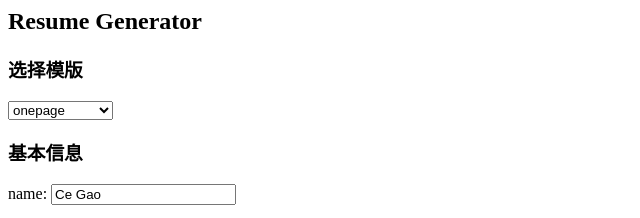
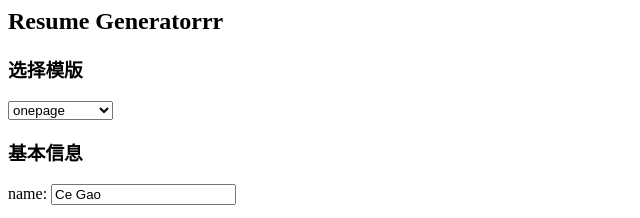
Before and after one commit to sherlockkenan/Software_innovation, a plain HTML site: page resume1/src/main/resources/templates/index.html in a window 1280 px wide. Shown: the top 218 px of the page, 0-640 px from the left. Drawn offline with Linux system fonts and the light colour scheme.

Commit message:
test jenkins1

```diff
--- a/resume1/src/main/resources/templates/index.html
+++ b/resume1/src/main/resources/templates/index.html
@@ -2,7 +2,7 @@
 <head>
     <title>Welcome</title>
 </head>
-<h2>Resume Generator</h2>
+<h2>Resume Generatorrr</h2>
 <body>
 <form action="#" th:action="@{/resume}" th:object="${resumeinfo}" method="post">
 
```
